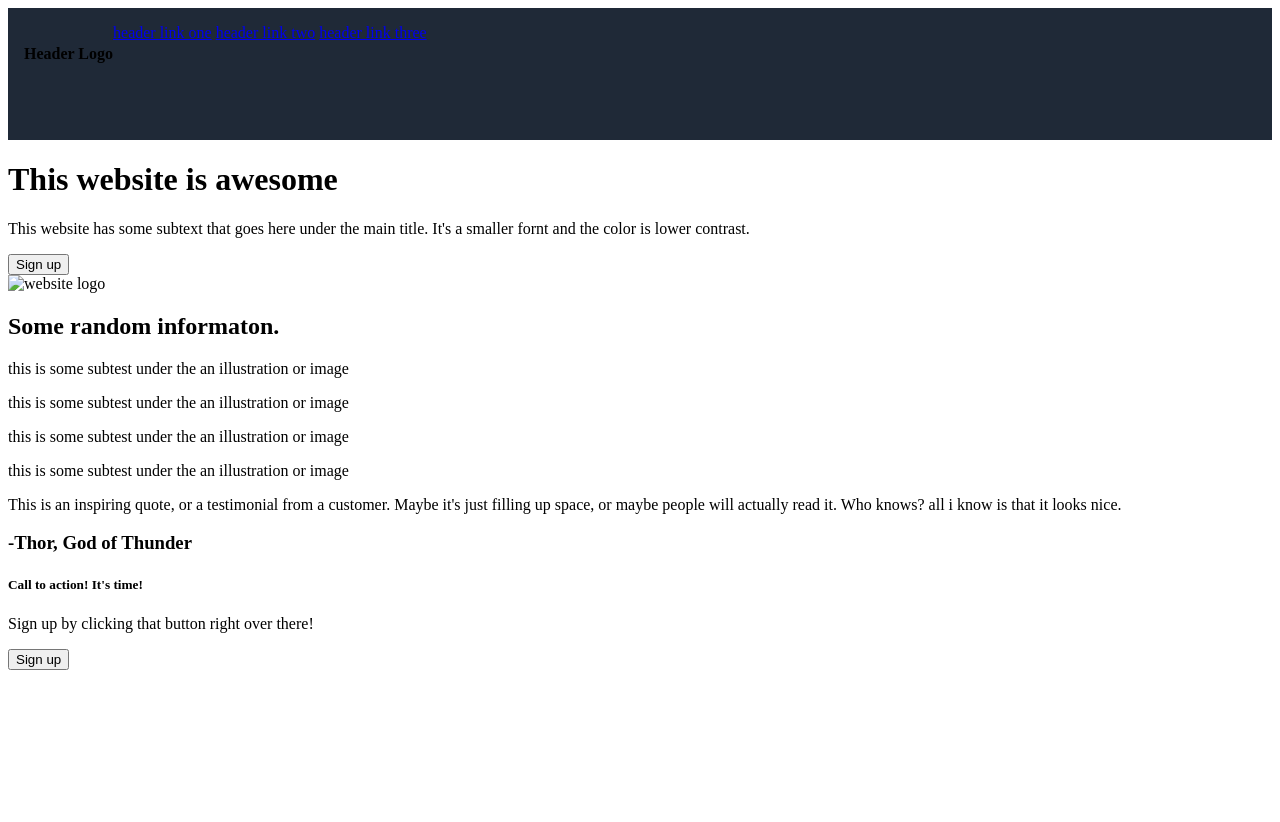
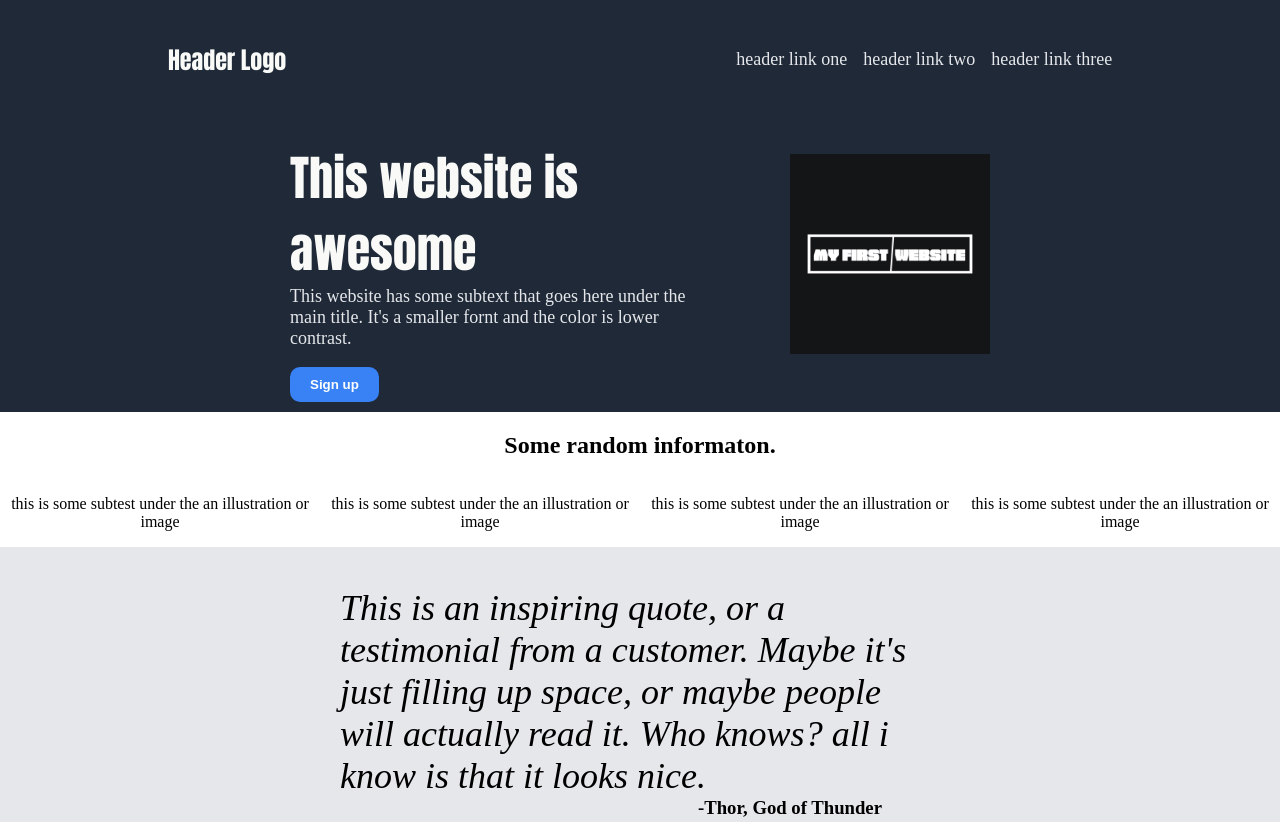
Before and after one commit to Markmc98/myweb, a plain HTML site: page index.html in a window 1280 px wide. Shown: the top 822 px of the page. Before the commit the page ends 800 px from the top, so only its background shows below. Drawn offline with Linux system fonts and the light colour scheme.

Commit message:
Edit style.css and add images

```diff
--- a/style.css
+++ b/style.css
@@ -1,6 +1,180 @@
+
+
+body {
+    display: flex;
+    flex-direction: column;
+    margin: 0;
+    padding: 0;
+    flex: 1;
+}
+
+.top {
+    display: flex;
+    flex-direction: column;
+    background-color: #1F2937;
+    align-items: center;
+    padding: 10px;
+
+}
+
 .header {
-    height: 100px;
-    padding: 16px;
     display: flex;
-    background-color: #1F2937;
+    justify-content: space-between;
+    align-items: center;
+
 }
+.headerlogotext {
+    display: flex;
+    font-size: 24px ;
+    color: #f9faf8;
+    font-family: Impact, Haettenschweiler, 'Arial Narrow Bold', sans-serif;
+    flex-shrink: 1;
+    margin-right: 450px;
+
+}
+
+#herosecondtext, .headerlink {
+    font-size: 18px;
+    color: #e5e7eb;
+}
+
+#mainherotext {
+    font-size: 48px;
+    font-weight: bolder;
+    color: #f9faf8;
+    margin-bottom: 0;
+    font-family:Impact, Haettenschweiler, 'Arial Narrow Bold', sans-serif;
+}
+
+
+#herosecondtext {
+    margin-top: 0;
+}
+
+.links {
+    display: flex;
+    gap: 16px;
+}
+a {
+    text-decoration: none;
+    list-style: none;
+}
+
+.first {
+    display: flex;
+    align-items: center;
+    justify-content: space-around;
+    padding-left: 36px;
+    padding-right: 36px;
+    gap: 100px;
+}
+.first-container {
+    max-width: 400px;
+}
+
+#image {
+    max-width: 200px;
+    height: auto;
+}
+
+.secondheader {
+    display: flex;
+    justify-content: center;
+}
+
+.buttonone {
+    padding-top: 10px;
+    padding-bottom: 10px;
+    padding-left: 20px;
+    padding-right: 20px;
+    background-color: #3882F6;
+    color: white;
+    border-radius: 10px;
+    font-weight: bold;
+    border: none;
+}
+
+.second {
+    display: flex;
+    flex-direction: column;
+
+}
+
+.boxinfo {
+    display: flex;
+    justify-content: space-evenly;
+    align-items: center;
+    text-align: center;
+}
+
+.sectionthree {
+    display: flex;
+    background-color: #e5e7eb ;
+    align-items: center;
+    justify-content: center;
+    flex-direction: column;
+    padding-top: 40px;
+    padding-bottom: 40px;
+}
+
+.quotetext {
+    display: flex;
+    font-size: 36px;
+    max-width: 600px;
+    font-style: italic;
+    margin: 0;
+    padding: 0;
+}
+
+.quotename {
+    display: flex;
+    padding-left: 300px;
+    margin: 0;
+}
+
+.sectionfour {
+    margin: 30px;
+    padding: 30px;
+    justify-content: center;
+}
+
+.infobox {
+    display: flex;
+    background-color: #3882F6;
+    margin-top: 20px;
+    margin-bottom: 20px;
+    padding-left: 15px;
+    padding-right: 15px;
+    border-radius: 10px;
+    flex-direction: column;
+    padding-left: 60px;
+}
+
+.secondbutton {
+    padding-top: 10px;
+    padding-bottom: 10px;
+    padding-left: 20px;
+    padding-right: 20px;
+    background-color: #3882F6;
+    color: white;
+    border-radius: 5px;
+    font-weight: bold;
+    max-width: 115px;
+    border: white;
+    justify-content: flex-end;
+    margin-bottom: 30px;
+    flex-wrap: wrap;
+    flex: 1;
+}
+
+.buttontwo {
+    display: flex;
+    justify-content: flex-end;
+
+}
+
+.calltoaction, .signup {
+    display: flex;
+
+    margin-bottom: 0;
+}
```
Also changed, not shown: images/weblogo.png (added).
